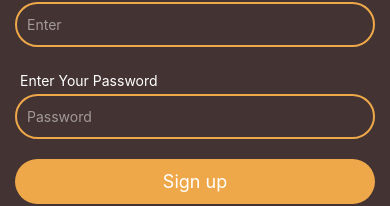
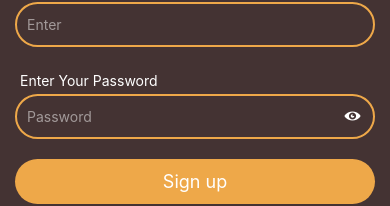
Before and after one commit to michaelilkanayev1997/NovaSound, a React Native app in the folder client/: screen / in a window 390 px wide. Shown: the part 379-585 px from the top of the page. Built offline with nearby package versions, Linux system fonts and the light colour scheme.

Commit message:
Added Vector Icons for Password Toggle Icon

```diff
--- a/client/package.json
+++ b/client/package.json
@@ -14,6 +14,7 @@
     "react": "18.2.0",
     "react-native": "0.73.1",
     "react-native-reanimated": "^3.6.1",
+    "react-native-vector-icons": "^10.0.3",
     "yup": "^1.3.3"
   },
   "devDependencies": {
@@ -25,6 +26,7 @@
     "@react-native/metro-config": "^0.73.2",
     "@react-native/typescript-config": "^0.73.1",
     "@types/react": "^18.2.6",
+    "@types/react-native-vector-icons": "^6.4.18",
     "@types/react-test-renderer": "^18.0.0",
     "babel-jest": "^29.6.3",
     "babel-plugin-module-resolver": "^5.0.0",
--- a/client/src/components/form/AuthInputField.tsx
+++ b/client/src/components/form/AuthInputField.tsx
@@ -1,7 +1,7 @@
 import AppInput from '@ui/AppInput';
 import colors from '@utils/colors';
 import {useFormikContext} from 'formik';
-import {FC, useEffect} from 'react';
+import {FC, ReactNode, useEffect} from 'react';
 import {
   View,
   StyleSheet,
@@ -9,6 +9,7 @@ import {
   TextInputProps,
   StyleProp,
   ViewStyle,
+  Pressable,
 } from 'react-native';
 import Animated, {
   useAnimatedStyle,
@@ -26,6 +27,8 @@ interface Props {
   autoCapitalize?: TextInputProps['autoCapitalize'];
   secureTextEntry?: boolean;
   containerStyle?: StyleProp<ViewStyle>;
+  rightIcon?: ReactNode;
+  onRightIconPress?(): void;
 }
 
 const AuthInputField: FC<Props> = props => {
@@ -43,6 +46,8 @@ const AuthInputField: FC<Props> = props => {
     secureTextEntry,
     containerStyle,
     name,
+    rightIcon,
+    onRightIconPress,
   } = props;
 
   const errorMsg = touched[name] && errors[name] ? errors[name] : '';
@@ -75,6 +80,7 @@ const AuthInputField: FC<Props> = props => {
         <Text style={styles.label}>{label}</Text>
         <Text style={styles.errorMsg}>{errorMsg}</Text>
       </View>
+      <View>
         <AppInput
           placeholder={placeholder}
           keyboardType={keyboardType}
@@ -84,6 +90,12 @@ const AuthInputField: FC<Props> = props => {
           value={values[name]}
           onBlur={handleBlur(name)}
         />
+        {rightIcon ? (
+          <Pressable onPress={onRightIconPress} style={styles.rightIcon}>
+            {rightIcon}
+          </Pressable>
+        ) : null}
+      </View>
     </Animated.View>
   );
 };
@@ -101,6 +113,15 @@ const styles = StyleSheet.create({
   errorMsg: {
     color: colors.ERROR,
   },
+  rightIcon: {
+    width: 45,
+    height: 45,
+    position: 'absolute',
+    top: 0,
+    right: 0,
+    justifyContent: 'center',
+    alignItems: 'center',
+  },
 });
 
 export default AuthInputField;
--- a/client/src/views/auth/SignUp.tsx
+++ b/client/src/views/auth/SignUp.tsx
@@ -5,6 +5,7 @@ import {FC} from 'react';
 import {SafeAreaView, StyleSheet, View} from 'react-native';
 import * as yup from 'yup';
 import SubmitBtn from '@components/form/SubmitBtn';
+import Icon from 'react-native-vector-icons/Entypo';
 
 const signupSchema = yup.object({
   name: yup
@@ -67,6 +68,8 @@ const SignUp: FC<Props> = props => {
             autoCapitalize="none"
             secureTextEntry
             containerStyle={styles.marginBottom}
+            rightIcon={<Icon name="eye" color="white" size={16} />}
+            // onRightIconPress
           />
           <SubmitBtn title="Sign up" />
         </View>
```
Also changed, not shown: 2 other files (tests, documents, lock files or other folders). Lines whose indentation alone changed are shown as unchanged.
